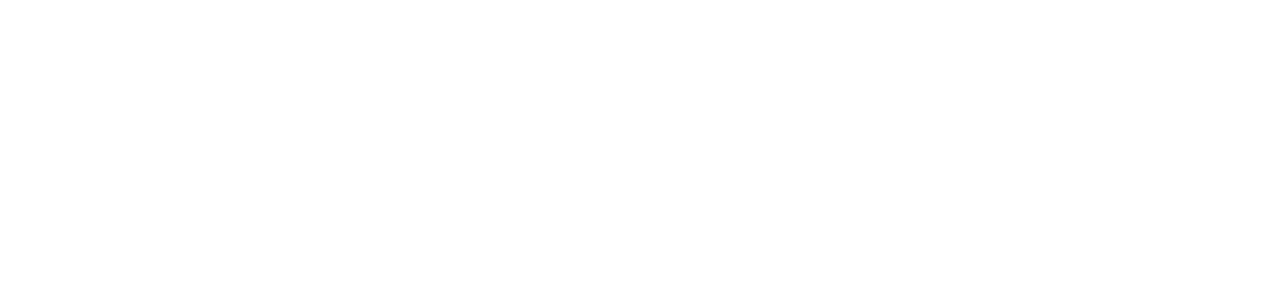
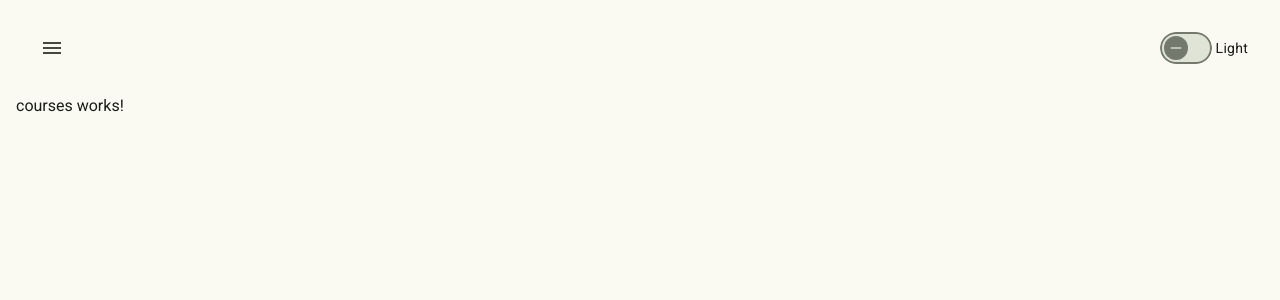
Before and after one commit to carlosandresalzate/3TF-Alzate, an Angular app: page /courses in a window 1280 px wide. Before the commit this address led to /. Shown: the top 300 px of the page. Built offline with nearby package versions, Linux system fonts and the light colour scheme.

Commit message:
Modifico: se agregan las rutas de courses en dashboard y sidenav: de crea el modulo, el componente y el enrutmiento para Courses

```diff
--- a/src/app/modules/dashboard/components/sidenav/sidenav.component.ts
+++ b/src/app/modules/dashboard/components/sidenav/sidenav.component.ts
@@ -11,5 +11,6 @@
   routes = [
     { path: '/home', label: 'Home' },
     { path: '/students', label: 'Estudiantes' },
+    { path: '/courses', label: 'Cursos' },
   ];
 }
--- a/src/app/modules/dashboard/dashboard-routing.module.ts
+++ b/src/app/modules/dashboard/dashboard-routing.module.ts
@@ -7,6 +7,7 @@
     path: '',
     component: DashboardComponent,
     children: [
+      // Rutas existentes: Home, Students
       {
         path: 'home',
         loadChildren: () =>
@@ -20,8 +21,13 @@
           ),
       },
       {
+        path: 'courses',
+        loadChildren: () =>
+          import('./pages/courses/courses.module').then((m) => m.CoursesModule),
+      },
+      {
         path: '',
-        redirectTo: 'students',
+        redirectTo: 'courses',
         pathMatch: 'full',
       },
     ],
--- /dev/null
+++ b/src/app/modules/dashboard/pages/courses/courses-routing.module.ts
@@ -0,0 +1,11 @@
+import { NgModule } from '@angular/core';
+import { RouterModule, Routes } from '@angular/router';
+import { CoursesComponent } from './courses.component';
+
+const routes: Routes = [{ path: '', component: CoursesComponent }];
+
+@NgModule({
+  imports: [RouterModule.forChild(routes)],
+  exports: [RouterModule],
+})
+export class CoursesRoutingModule {}
--- /dev/null
+++ b/src/app/modules/dashboard/pages/courses/courses.component.html
@@ -0,0 +1 @@
+<p>courses works!</p>
--- /dev/null
+++ b/src/app/modules/dashboard/pages/courses/courses.component.ts
@@ -0,0 +1,14 @@
+import { Component, OnInit } from '@angular/core';
+
+@Component({
+  selector: 'app-courses',
+  standalone: false,
+
+  templateUrl: './courses.component.html',
+  styleUrl: './courses.component.scss',
+})
+export class CoursesComponent implements OnInit {
+  ngOnInit(): void {
+    console.log('Hola mundo');
+  }
+}
```
Also changed, not shown: src/app/modules/dashboard/pages/courses/courses.module.ts (added, +17 -0 lines), src/app/modules/dashboard/pages/courses/courses.component.scss (added).
